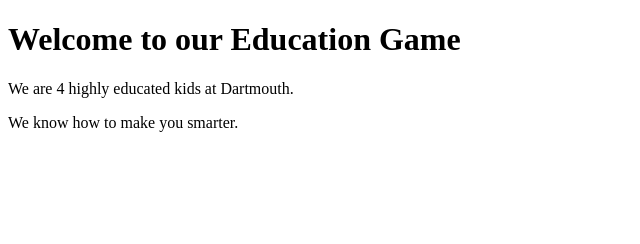
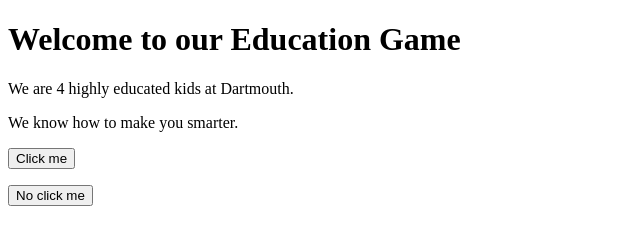
Before and after one commit to Mace1059/JJWN, a plain HTML site: page index.html in a window 1280 px wide. Shown: the whole page, without its empty margins (0-640 px from the left). Drawn offline with Linux system fonts and the light colour scheme.

Commit message:
add buttons

```diff
--- a/index.html
+++ b/index.html
@@ -15,6 +15,8 @@
  <h1>Welcome to our Education Game</h1>
  <p>We are 4 highly educated kids at Dartmouth.</p>
  <p>We know how to make you smarter.</p>
+ <p><button>Click me</button></p>
+ <p><button>No click me</button></p>
 </div>
 
 </body>
```
